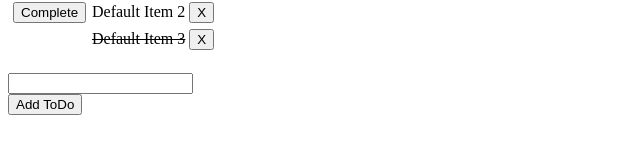
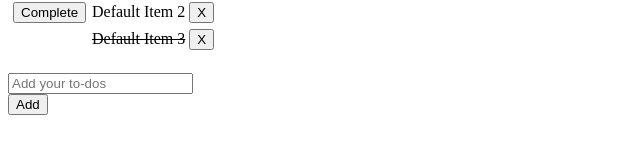
Before and after one commit to eslutz/Grand-Circus-Labs, an Angular app: page / in a window 1280 px wide. Shown: the part 128-293 px from the top of the page, without its empty margins (0-640 px from the left). Built offline with nearby package versions, Linux system fonts and the light colour scheme.

Commit message:
Tried to get filter working.

```diff
--- a/src/app/app.component.html
+++ b/src/app/app.component.html
@@ -1,6 +1,7 @@
 
 <h1>{{title}}</h1>
 <br />
+<!--<input type="text" #filter (keyup.enter)="filterTask(filter.value); filter.value=''" placeholder="Add your to-dos">-->
 <table>
 	<tr>
 			<div *ngFor="let item of toDoList">
@@ -8,12 +9,12 @@
 				<button *ngIf="item.completed==false" (click)="completeTask(item)">Complete</button>
 			</td>
 			<td><span [ngClass]="{'completed' : item.completed == true}">{{item.task}}</span></td>
-			<td><button (click)="deleteTask(item)">X</button></td>
+			<td><button (click)="removeTask(item)">X</button></td>
 		</div>
 	</tr>
 </table>
 <br />
 <h3 *ngIf="allTasksComplete()">Congrats on Completing All Your Tasks</h3>
-<input type="text" #userinput (keyup.enter)="addTask(userinput.value); userinput.value=''">
+<input type="text" #newTask (keyup.enter)="addTask(newTask.value); newTask.value=''" placeholder="Add your to-dos">
 <br />
-<button (click)="addTask(userinput.value); userinput.value=''">Add ToDo</button>
+<button (click)="addTask(newTask.value); newTask.value=''">Add</button>
--- a/src/app/app.component.ts
+++ b/src/app/app.component.ts
@@ -22,7 +22,7 @@ export class AppComponent {
 			completeMe.completed = true;
 	}
 
-	deleteTask(remove: ToDo) {
+	removeTask(remove: ToDo) {
 		this.toDoList.splice(this.toDoList.indexOf(remove), 1);
 	}
 
@@ -35,6 +35,9 @@ export class AppComponent {
 		}
 	}
 
+	// filterTask(filter: string) {
+	// 	return this.toDoList.filter(x => x.task.includes(filter));
+	// }
 }
 
 interface ToDo {
```
